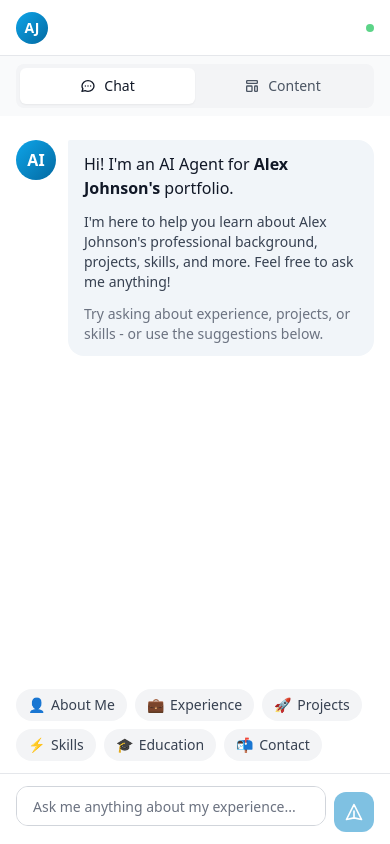
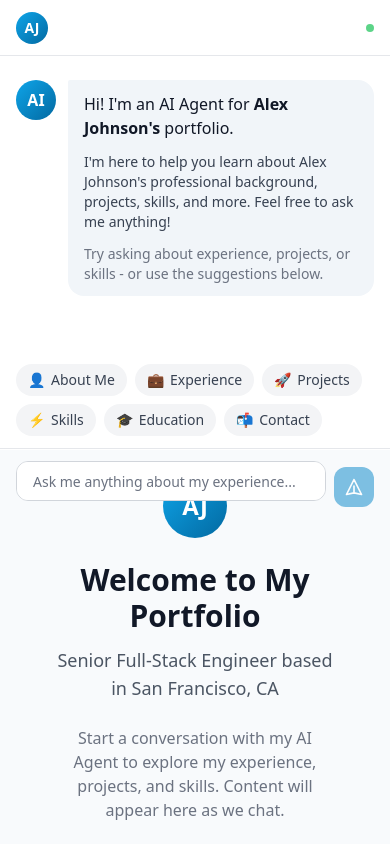
Before and after one commit to sequenzia/ai-portfolio, a React (Vite) app: page / in a window 390 px wide. Built offline with nearby package versions, Linux system fonts and the light colour scheme.

Commit message:
feat: Remove mobile view toggle and display chat and canvas panels simultaneously in a 50/50 split on mobile.

```diff
--- a/src/components/layout/AppLayout.tsx
+++ b/src/components/layout/AppLayout.tsx
@@ -1,8 +1,6 @@
-import { type ReactNode, useState } from 'react';
+import { type ReactNode } from 'react';
 import { useBreakpoints } from '@/hooks/useMediaQuery';
 import { Header } from './Header';
-import { MobileToggle } from './MobileToggle';
-import { cn } from '@/lib/utils/cn';
 
 interface AppLayoutProps {
   chatPanel: ReactNode;
@@ -11,7 +9,6 @@ interface AppLayoutProps {
 
 export function AppLayout({ chatPanel, canvasPanel }: AppLayoutProps) {
   const { isDesktop } = useBreakpoints();
-  const [activeView, setActiveView] = useState<'chat' | 'canvas'>('chat');
 
   // Desktop: side-by-side layout (40% chat, 60% canvas)
   if (isDesktop) {
@@ -32,27 +29,18 @@ export function AppLayout({ chatPanel, canvasPanel }: AppLayoutProps) {
     );
   }
 
-  // Mobile/Tablet: stacked layout with toggle
+  // Mobile/Tablet: stacked layout with chat on top, canvas below
   return (
     <div className="flex h-screen flex-col bg-gray-50">
       <Header />
-      <MobileToggle activeView={activeView} onToggle={setActiveView} />
-      <div className="flex-1 overflow-hidden">
-        <div
-          className={cn(
-            'h-full transition-opacity duration-200',
-            activeView === 'chat' ? 'block' : 'hidden'
-          )}
-        >
-          <div className="h-full bg-surface-chat flex flex-col">{chatPanel}</div>
+      <div className="flex-1 flex flex-col overflow-hidden">
+        {/* Chat Panel - takes up 50% of available space */}
+        <div className="h-1/2 min-h-[250px] border-b border-gray-200 bg-surface-chat flex flex-col">
+          {chatPanel}
         </div>
-        <div
-          className={cn(
-            'h-full transition-opacity duration-200',
-            activeView === 'canvas' ? 'block' : 'hidden'
-          )}
-        >
-          <div className="h-full bg-surface-canvas overflow-hidden">{canvasPanel}</div>
+        {/* Canvas Panel - takes up remaining 50% */}
+        <div className="h-1/2 min-h-[200px] bg-surface-canvas overflow-hidden">
+          {canvasPanel}
         </div>
       </div>
     </div>
```
